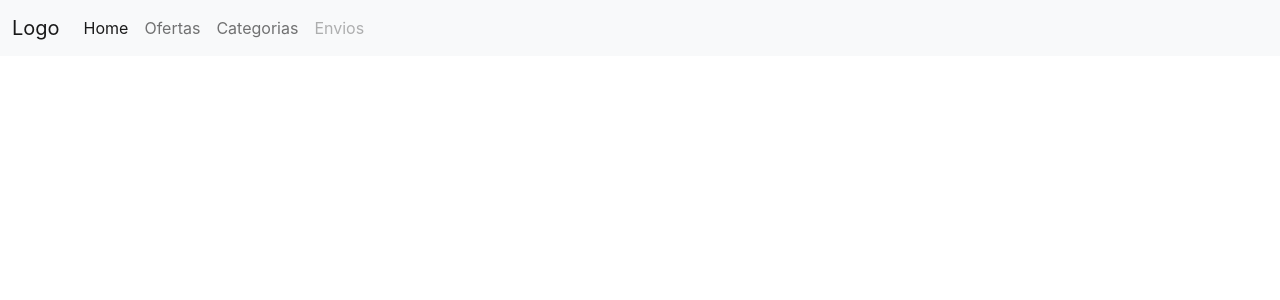
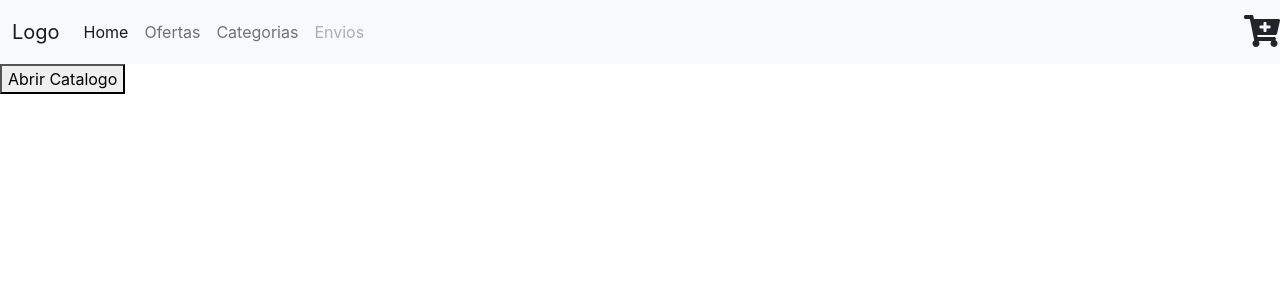
Before and after one commit to GonzaPez/entregaClase2, a React (Create React App) app in the folder apptienda/: page / in a window 1280 px wide. Shown: the top 300 px of the page. Built offline with nearby package versions, Linux system fonts and the light colour scheme.

Commit message:
agregando icono y futuro catalogo

```diff
--- a/apptienda/package.json
+++ b/apptienda/package.json
@@ -3,6 +3,10 @@
   "version": "0.1.0",
   "private": true,
   "dependencies": {
+    "@fortawesome/fontawesome-svg-core": "^1.2.36",
+    "@fortawesome/free-brands-svg-icons": "^5.15.4",
+    "@fortawesome/free-solid-svg-icons": "^5.15.4",
+    "@fortawesome/react-fontawesome": "^0.1.15",
     "@testing-library/jest-dom": "^5.14.1",
     "@testing-library/react": "^11.2.7",
     "@testing-library/user-event": "^12.8.3",
--- a/apptienda/src/App.js
+++ b/apptienda/src/App.js
@@ -1,11 +1,35 @@
 import './App.css';
 import Navbar from './componentes/Navbar/Navbar';
-import {BrouserRouter as Router, Swithc, Route} from 'react-router-dom'
+import Catalogo from './componentes/Catalogo/Catalogo';
+import React, { useState } from 'react';
+import {BrowserRouter as Router, Swithc, Route} from 'react-router-dom'
+
+
+
+
+
 function App() {
+
+  const [catalogoAbierto, setCatalogoAbierto] = useState(false);
+
+  const abrirCatalogo = () => {
+    setCatalogoAbierto(true);
+  }
+
+  const cerrarCatalogo = () => {
+    setCatalogoAbierto(false);
+  }
+
 
   return (
     <div>
       <Navbar/>
+      <button onClick={abrirCatalogo}>
+        Abrir Catalogo
+      </button>
+      <Catalogo
+       estaAbierto={catalogoAbierto}
+       cerrarCatalogo={cerrarCatalogo}/>
     </div>
   );
 }
--- /dev/null
+++ b/apptienda/src/componentes/Catalogo/Catalogo.css
@@ -0,0 +1,9 @@
+.catalogo {
+    background-color: yellowgreen;
+    display: none
+}
+
+.catalogo-abierto {
+    background-color: green;
+    display: flex;
+}
--- /dev/null
+++ b/apptienda/src/componentes/Catalogo/Catalogo.jsx
@@ -0,0 +1,14 @@
+import React from 'react'
+import './Catalogo.css';
+
+const Catalogo = ({estaAbierto, cerrarCatalogo}) => {
+    return (
+        <div className={`catalogo ${estaAbierto && 'catalogo-abierto'}`}>
+
+            <h1> Aqui Colocaremos los modales del catalgo </h1>
+          <button onClick={cerrarCatalogo}> Cerrar Catalgo </button>
+        </div>
+    )
+}
+
+export default Catalogo
--- /dev/null
+++ b/apptienda/src/componentes/Icono/Icono.jsx
@@ -0,0 +1,14 @@
+import React from 'react'
+import {FontAwesomeIcon} from '@fortawesome/react-fontawesome'
+import {faCartPlus} from '@fortawesome/free-solid-svg-icons'
+
+const Icono = () => {
+    return (
+        <div className="Icono" style={{fontSize: "2em"}}>
+            <FontAwesomeIcon icon={faCartPlus}/>
+
+        </div>
+    )
+}
+
+export default Icono
--- a/apptienda/src/componentes/Navbar/Navbar.jsx
+++ b/apptienda/src/componentes/Navbar/Navbar.jsx
@@ -1,4 +1,5 @@
 import React from 'react'
+import Icono from '../Icono/Icono'
 
 const navbar = () => {
     return (
@@ -26,6 +27,8 @@ const navbar = () => {
       </ul>
     </div>
   </div>
+  <Icono/>
+
 </nav>
         </div>
     )
```
Also changed, not shown: 1 other file (tests, documents, lock files or other folders).
